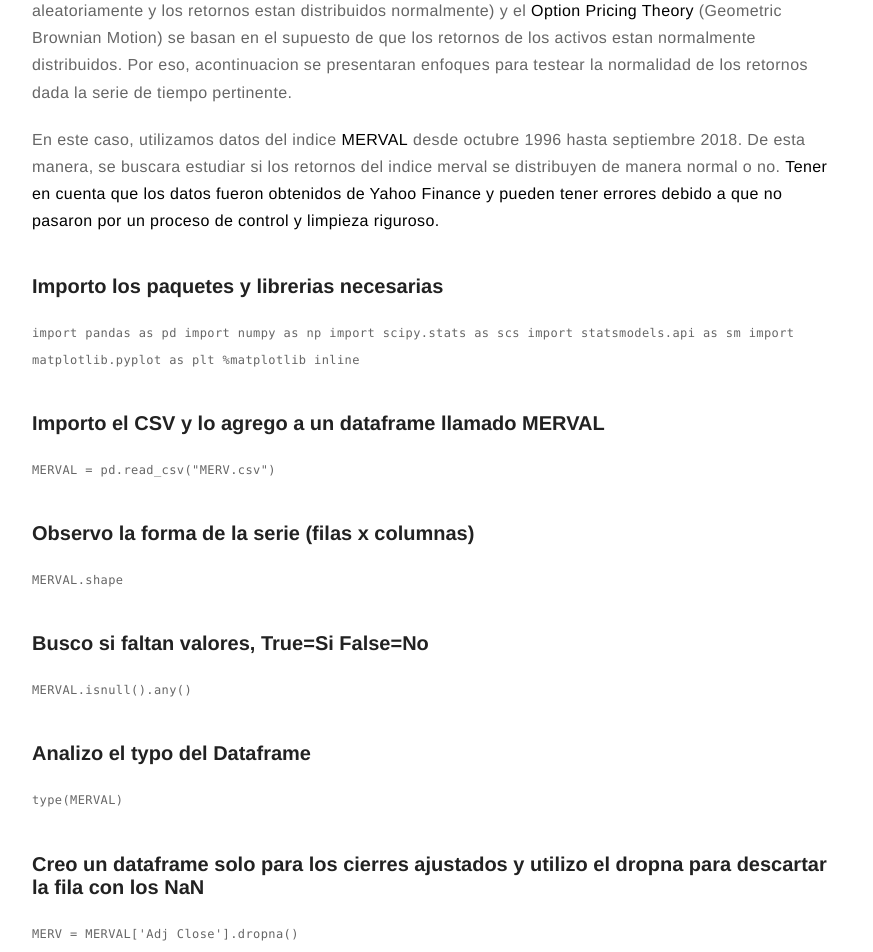
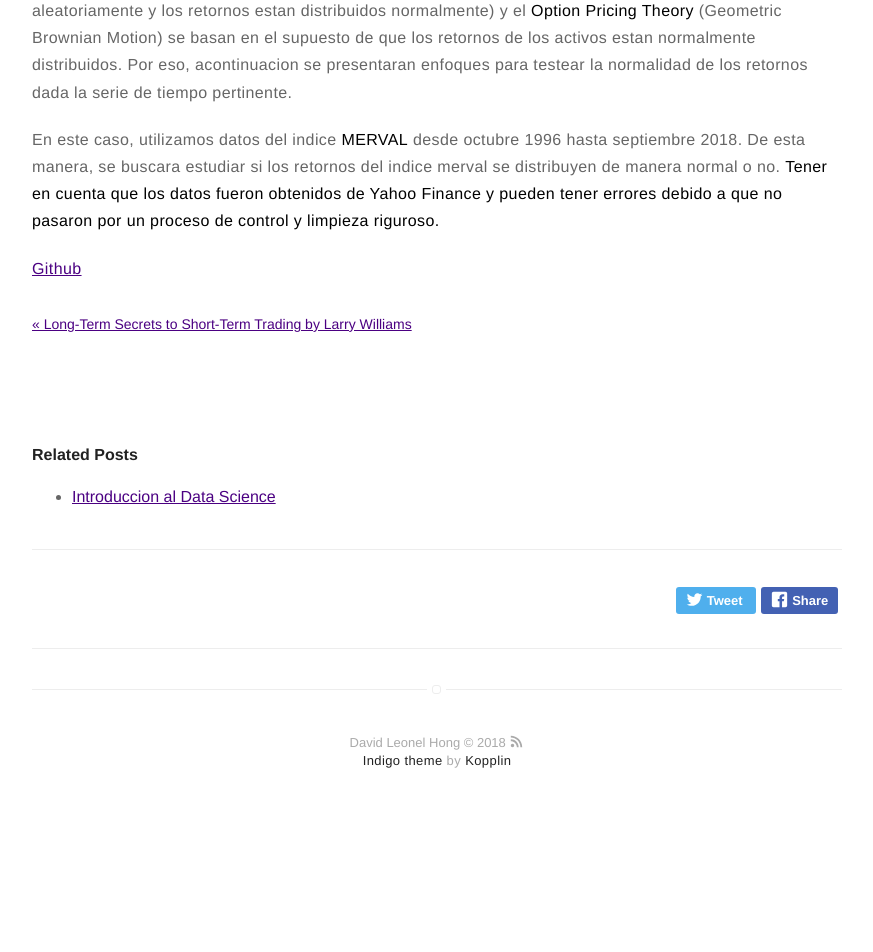
Before and after one commit to davidleonelhong/davidleonelhong.github.io, a Jekyll site: the page built from _posts/2018-10-05-Normality-Test-CSV.md, in a window 1280 px wide and 1400 px high, scrolled down 520 px. Shown: the top 952 px of the window, without its empty margins (203-1076 px from the left). Built offline with Jekyll 4.4.1, drawn with Linux system fonts in a browser that asks for light colours; a script that is not in the unit is left out; after the commit the page ends 1352 px from its top, so only the background shows below that; some of the changed text lies outside the part shown.

Commit message:
Update 2018-10-05-Normality-Test-CSV.md

````diff
--- a/_posts/2018-10-05-Normality-Test-CSV.md
+++ b/_posts/2018-10-05-Normality-Test-CSV.md
@@ -21,41 +21,4 @@ Una basta cantidad de modelos financieros, como el **Mean-Variance Portfolio The
 
 En este caso, utilizamos datos del indice **MERVAL** desde octubre 1996 hasta septiembre 2018. De esta manera, se buscara estudiar si los retornos del indice merval se distribuyen de manera normal o no. **Tener en cuenta que los datos fueron obtenidos de Yahoo Finance y pueden tener errores debido a que no pasaron por un proceso de control y limpieza riguroso.**
 
-### Importo los paquetes y librerias necesarias
-
-```import pandas as pd
-import numpy as np
-import scipy.stats as scs
-import statsmodels.api as sm
-import matplotlib.pyplot as plt
-%matplotlib inline
-```
-### Importo el CSV y lo agrego a un dataframe llamado MERVAL
-
-```MERVAL = pd.read_csv("MERV.csv")```
-
-### Observo la forma de la serie (filas x columnas)
-
-```MERVAL.shape```
-
-### Busco si faltan valores, True=Si False=No
-
-```MERVAL.isnull().any()```
-
-### Analizo el typo del Dataframe
-
-```type(MERVAL)```
-
-### Creo un dataframe solo para los cierres ajustados y utilizo el dropna para descartar la fila con los NaN
-
-```MERV = MERVAL['Adj Close'].dropna()```
-
-### Comparo la cantidad de datos en la nueva serie sin NaN con la original, asi verifico si elimino las filas
-
-```len(MERV), len(MERVAL)```
-
-### Grafico los cierres del activo (normalizado) para que arranque de 100. Esto me permite graficar otros activos y compararlos ya que todos arrancarian del mismo punto.
-
-```(MERV / MERV.loc[0] * 100).plot(figsize=(8, 6))```
-
-![Github Logo](C:\Users\david\Desktop\retornos.png)
+[Github](https://github.com/davidleonelhong/Normality-Test-CSV/blob/master/Normality%20Test%20CSV.ipynb)
````
